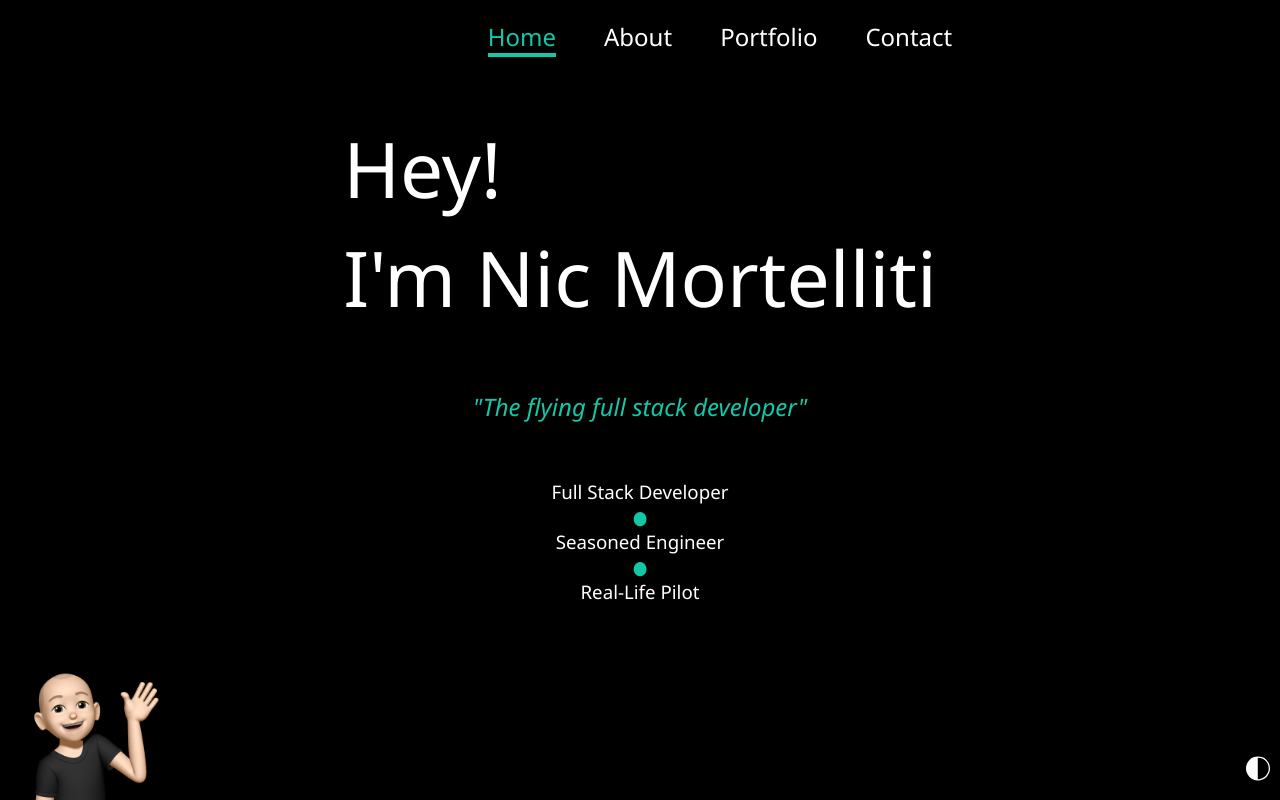
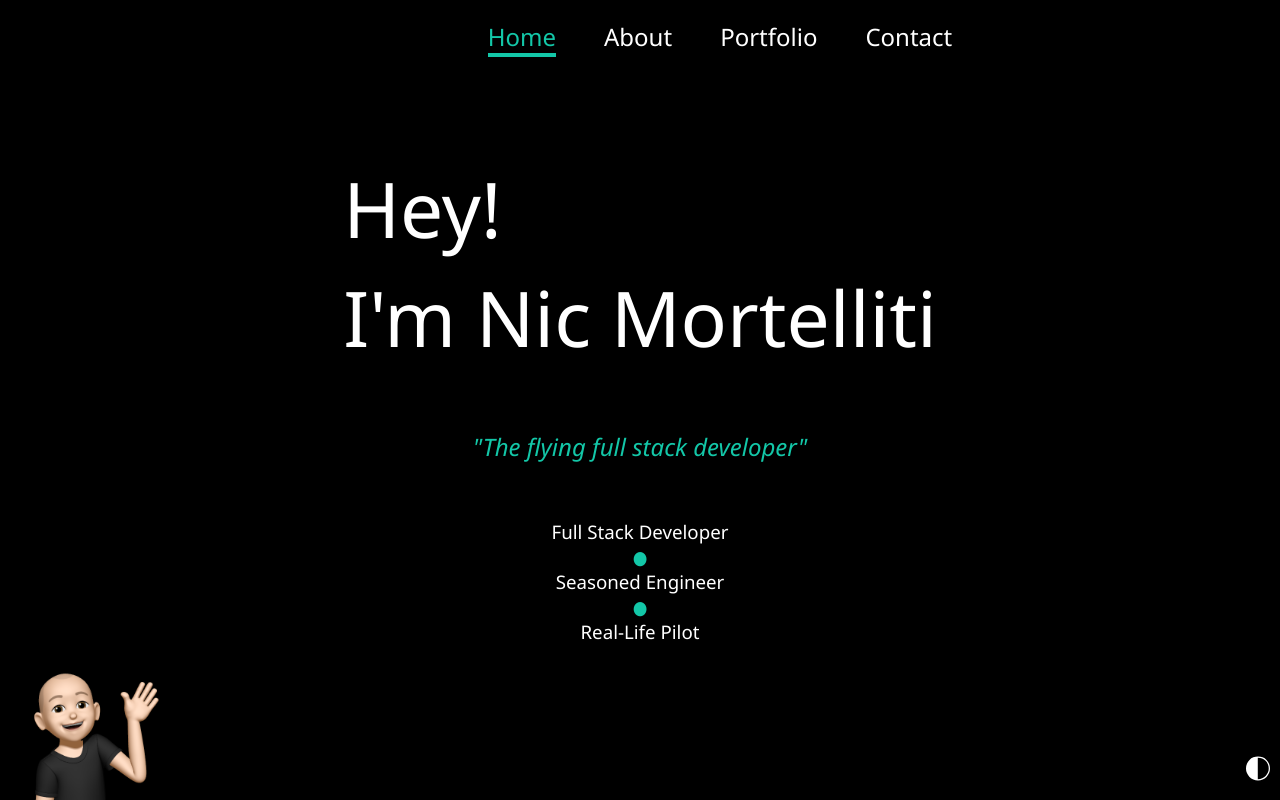
Before and after one commit to NicMortelliti/portfolio, a React (Create React App) app: page /contact in a window 1280 px wide. Built offline with nearby package versions, Linux system fonts and the light colour scheme.

Commit message:
feature: transition header background on scroll

```diff
--- a/src/App.js
+++ b/src/App.js
@@ -1,47 +1,57 @@
-import React from "react";
-import { Routes, Route } from "react-router-dom";
+import React, { useEffect, useState } from 'react';
+import { Routes, Route } from 'react-router-dom';
 
 // Styled Components
-import GlobalStyles from "./components/styles/Global";
-import { ThemeProvider } from "styled-components";
-import { lightTheme, darkTheme } from "./components/styles/Theme";
+import GlobalStyles from './components/styles/Global';
+import { ThemeProvider } from 'styled-components';
+import { lightTheme, darkTheme } from './components/styles/Theme';
 import {
   Wrapper,
   HeaderSection,
   MainSection,
   ThemeSwitcherSection,
   FooterSection,
-} from "./components/styles/Layout.styled";
+} from './components/styles/Layout.styled';
 
 // Import components
-import About from "./pages/About/About";
-import Home from "./pages/Home/Home";
-import { PortfolioPage } from "./pages/Portfolio/index";
-import Contact from "./pages/Contact/Contact";
-import ThemeButton from "./components/ui/Buttons/ThemeButton";
-import { Nav } from "./components/ui/Navigation";
+import About from './pages/About/About';
+import Home from './pages/Home/Home';
+import { PortfolioPage } from './pages/Portfolio/index';
+import Contact from './pages/Contact/Contact';
+import ThemeButton from './components/ui/Buttons/ThemeButton';
+import { Nav } from './components/ui/Navigation';
 
 // Redux
-import { useSelector } from "react-redux";
+import { useSelector } from 'react-redux';
 
 function App() {
-  const { navMenuIsOpen, darkThemeActive, themeSwitcherHasBeenClicked } =
-    useSelector((state) => state.ui);
+  const [appIsScrolled, setAppIsScrolled] = useState(false);
+  const { navMenuIsOpen, darkThemeActive, themeSwitcherHasBeenClicked } = useSelector((state) => state.ui);
+
+  useEffect(() => {
+    const handleScroll = () => setAppIsScrolled(window.scrollY > 15 ? true : false);
+
+    window.addEventListener('scroll', handleScroll);
+
+    return () => {
+      window.removeEventListener('scroll', handleScroll);
+    };
+  }, []);
 
   return (
     <ThemeProvider theme={darkThemeActive ? darkTheme : lightTheme}>
       <GlobalStyles />
       <Wrapper>
-        <HeaderSection>
+        <HeaderSection stuck={appIsScrolled}>
           <Nav />
         </HeaderSection>
         {!navMenuIsOpen ? (
           <MainSection>
             <Routes>
-              <Route exact path="/" element={<Home />} />
-              <Route path="/about" element={<About />} />
-              <Route path="/portfolio" element={<PortfolioPage />} />
-              <Route path="/contact" element={<Contact />} />
+              <Route exact path='/' element={<Home />} />
+              <Route path='/about' element={<About />} />
+              <Route path='/portfolio' element={<PortfolioPage />} />
+              <Route path='/contact' element={<Contact />} />
             </Routes>
           </MainSection>
         ) : null}
--- a/src/components/styles/Layout.styled.js
+++ b/src/components/styles/Layout.styled.js
@@ -23,9 +23,6 @@ export const Wrapper = styled.div`
   }
 `;
 
-// TODO: Make header background transparent when at top of screen. Then,
-// on scroll, transition background to a solid light/dark color (depending on current theme)
-// See the script involving adding/removing "stuck" class at https://parrylabs.com
 export const HeaderSection = styled.div`
   grid-area: header;
   position: fixed;
@@ -34,13 +31,15 @@ export const HeaderSection = styled.div`
   place-items: center;
   height: ${headerFooterHeight}px;
   width: 100%;
-  background-color: ${bgColor};
+  background-color: ${(props) => (props.stuck ? 'white' : bgColor)};
+  transition: 0.3s;
   z-index: 999;
 `;
 
 export const MainSection = styled.div`
   grid-area: main;
   display: grid;
+  padding-top: ${headerFooterHeight}px;
   place-items: center;
   align-content: center;
 `;
```
